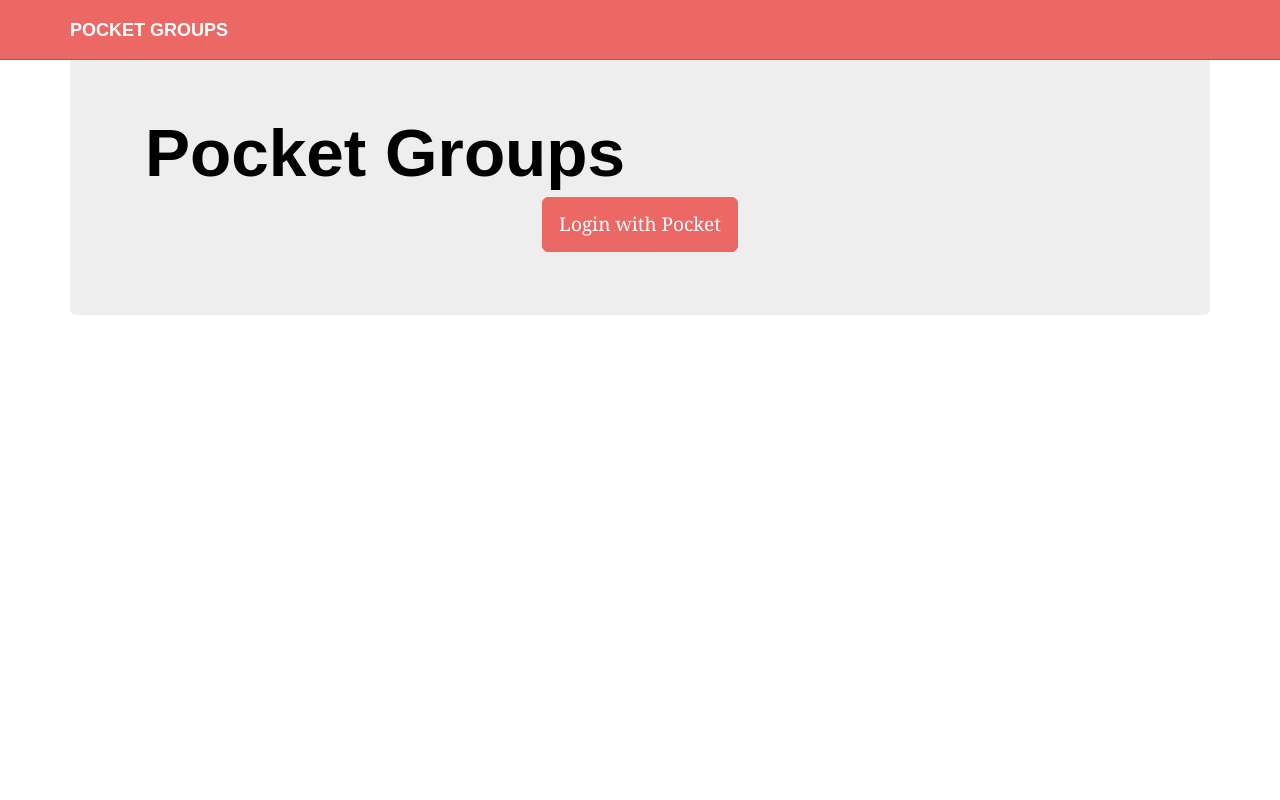
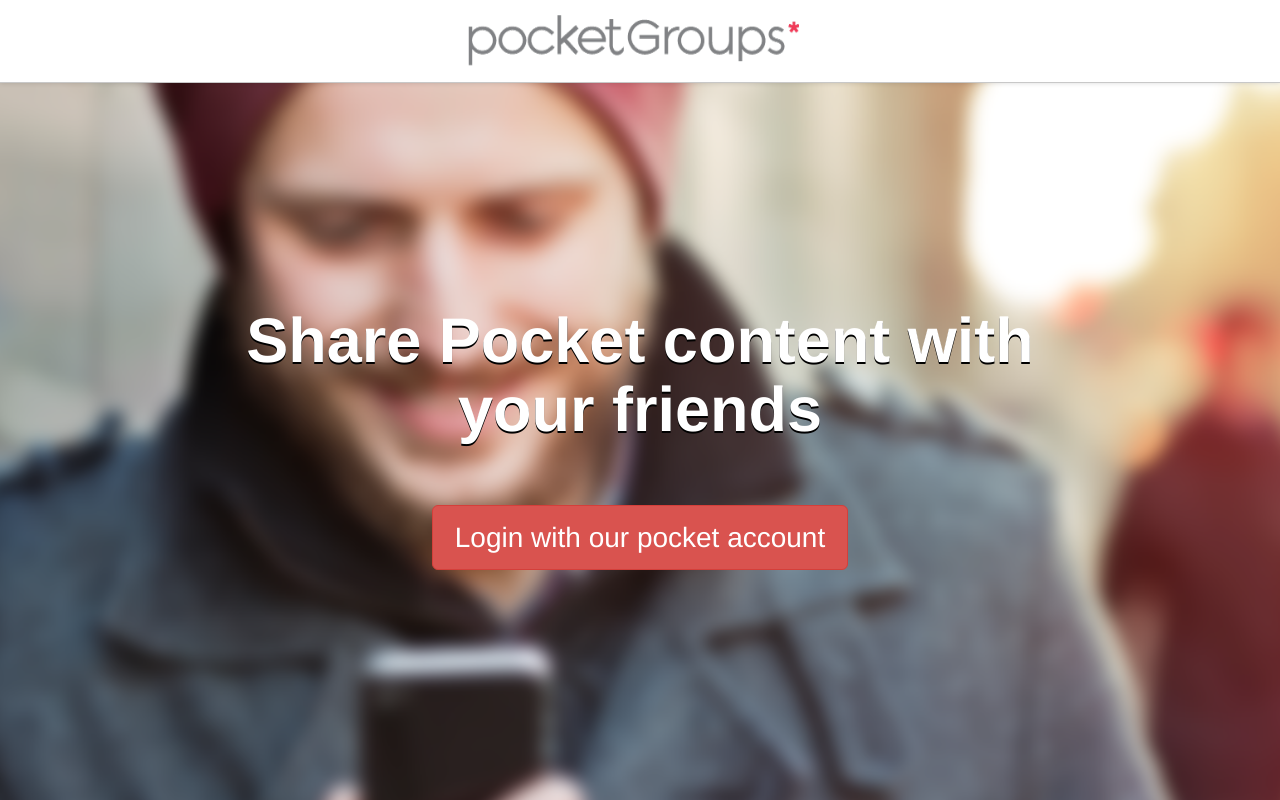
Before and after one commit to filipeximenes/pocketgroups, a Django app: template core/templates/core/index.html in a window 1280 px wide. Run offline with Django 3.2, Linux system fonts and the light colour scheme; the template is opened without the code that fills it, so the values that code supplies are empty; parts of the project's set-up code (start-up, migrations or seed data) failed here and were passed over; some libraries are stand-ins or nearby versions; some web fonts are replaced.

Commit message:
css intro its done

```diff
--- /dev/null
+++ b/core/static/css/app.css
@@ -0,0 +1,45 @@
+.navbar-brand img {
+  width: 332px; }
+
+.header-global {
+  -moz-box-shadow: 0 0 5px rgba(0, 0, 0, 0.15);
+  -webkit-box-shadow: 0 0 5px rgba(0, 0, 0, 0.15);
+  background: #fff;
+  border-bottom: 1px solid #c8c8c8;
+  box-shadow: 0 0 5px rgba(0, 0, 0, 0.15); }
+
+.navbar-header, .navbar-brand {
+  float: none;
+  text-align: center; }
+
+.navbar-header {
+  padding: 15px 15px; }
+
+.login-button {
+  margin-top: 60px;
+  font-size: 28px;
+  padding: 13px 22px; }
+
+.intro {
+  color: #ffffff;
+  display: table;
+  height: 100%;
+  width: 100%;
+  background: url("../img/person.png") no-repeat center center fixed;
+  -webkit-background-size: cover;
+  -moz-background-size: cover;
+  -o-background-size: cover;
+  background-size: cover; }
+  .intro h1 {
+    text-shadow: 0 2px 0 #000; }
+
+.vert-text {
+  display: table-cell;
+  vertical-align: middle;
+  text-align: center;
+  color: white; }
+  .vert-text h1 {
+    padding: 0;
+    margin: 0;
+    font-size: 4.5em;
+    font-weight: 700; }
--- a/core/templates/base.html
+++ b/core/templates/base.html
@@ -3,35 +3,35 @@
 <html>
   <head>
     <link rel="stylesheet" type="text/css" href="{% static 'vendor/bootstrap-3.0.3/css/bootstrap.min.css' %}">
-    {# <link rel="stylesheet" href="{% static 'vendor/bootstrap-3.0.3/css/bootstrap-theme.min.css' %}"> #}
-    <link rel="stylesheet" href="{% static 'vendor/bootswatch/css/journal.min.css' %}">
-
+    <link rel="stylesheet" href="{% static 'css/app.css' %}">
     <script type="text/javascript" href="{% static 'vendor/bootstrap-3.0.3/js/bootstrap.min.js' %}"></script>
-
+    <title>pocketGroups | Unofficial Pocket Extension</title>
     <!--[if lt IE 9]>
       <script src="https://oss.maxcdn.com/libs/html5shiv/3.7.0/html5shiv.js"></script>
       <script src="https://oss.maxcdn.com/libs/respond.js/1.3.0/respond.min.js"></script>
     <![endif]-->
     <style type="text/css">
         body{
-            margin-top: 50px;
+            margin-top: 76px;
         }
     </style>
   </head>
   <body>
-    <div class="navbar navbar-inverse navbar-fixed-top" role="navigation">
+  {# header #}
+    <div class="navbar navbar-fixed-top header-global " role="navigation">
         <div class="container">
           <div class="navbar-header">
-            <a href="/" class="navbar-brand">Pocket Groups</a>
+            <a class="navbar-brand" href="#"><img src="{% static 'img/pocketgroup_logo2.png' %}"></a>
           </div>
         </div>
     </div>
+
+    {# messages #}
     {% for message in messages %}
         <div class="alert alert-{{ message.tags }}">{{ message }}</div>
     {% endfor %}
-    <div class="container">
-        {% block content %}
-        {% endblock %}
-    </div>
+
+    {% block content %}{% endblock %}
+
   </body>
 </html>
--- a/core/templates/core/index.html
+++ b/core/templates/core/index.html
@@ -1,12 +1,10 @@
-
 {% extends "base.html" %}
 
-
 {% block content %}
-    <div class="jumbotron">
-        <div class="container">
-            <h1>Pocket Groups</h1>
-            <p><button class="btn btn-primary btn-lg center-block" role="button">Login with Pocket</button></p>
-        </div>
+    <div class="intro">
+      <div class="vert-text">
+        <h1>Share Pocket content with </br> your friends</h1>
+        <button type="button" class="btn btn-lg btn-danger login-button">Login with our pocket account</button>
+      </div>
     </div>
 {% endblock %}
```
Also changed, not shown: core/static/sass/style.scss (added, +58 -0 lines), core/static/img/person.jpg (added), core/static/img/person.png (added), core/static/img/pocketgroup_logo.png (added), core/static/img/pocketgroup_logo2.png (added), 3 other files.
